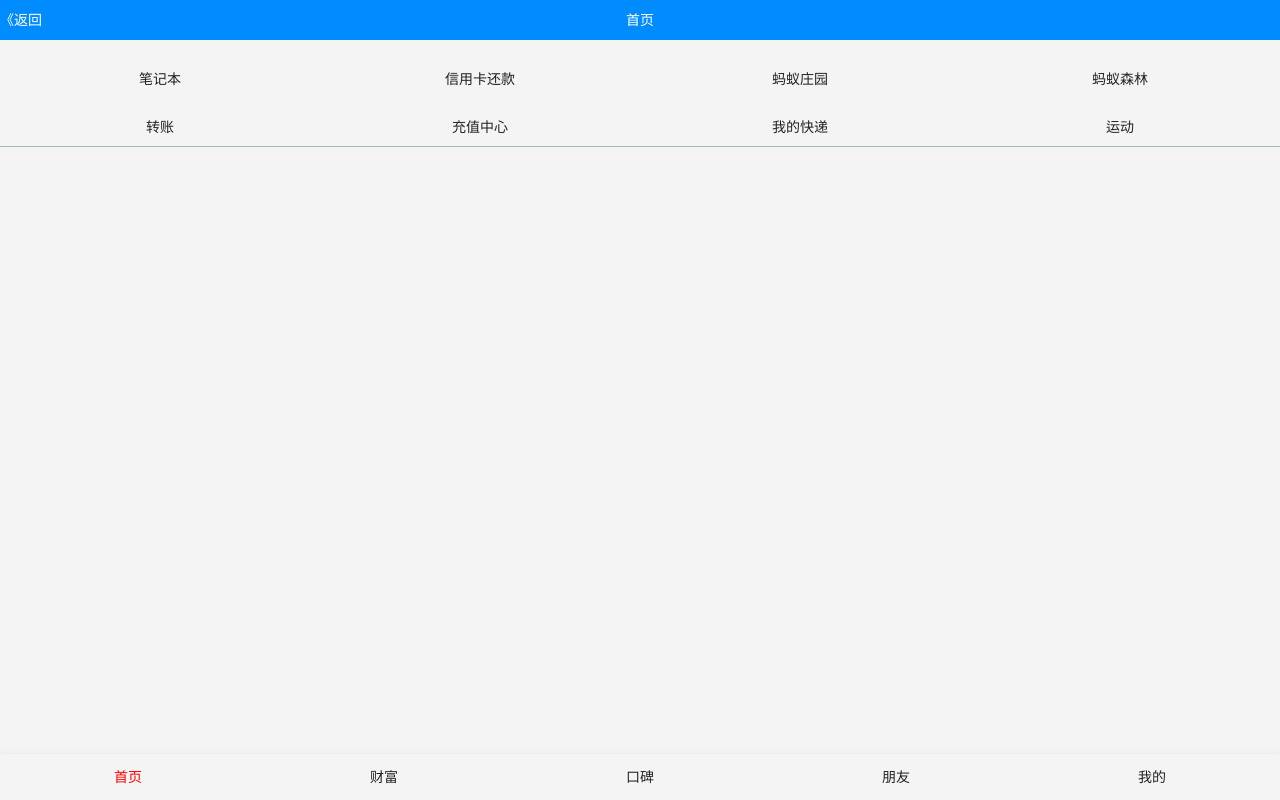
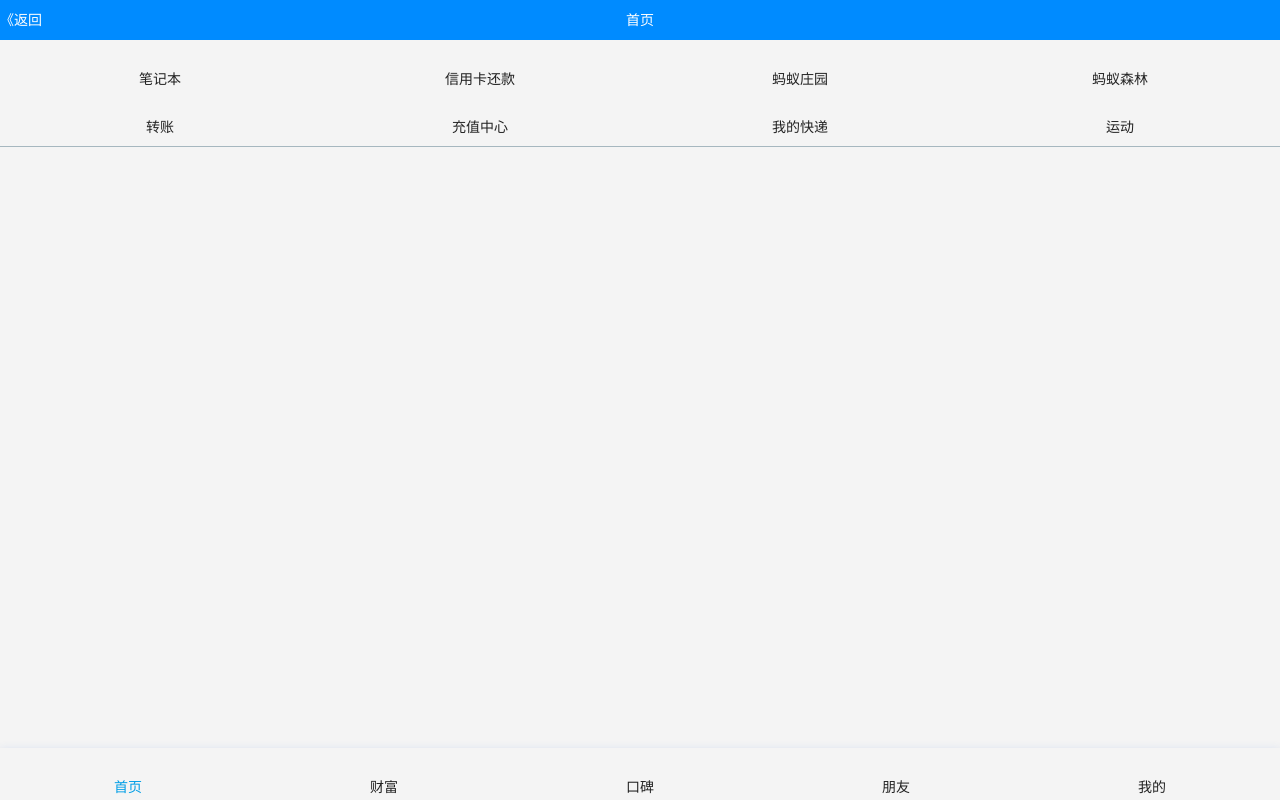
Before and after one commit to lnden/react-learning, a React (Create React App) app: page / in a window 1280 px wide. Built offline with nearby package versions, Linux system fonts and the light colour scheme; a web font is replaced by a local one.

Commit message:
修改底部导航，添加页面

```diff
--- a/public/index.html
+++ b/public/index.html
@@ -19,6 +19,9 @@
       work correctly both with client-side routing and a non-root public URL.
       Learn how to configure a non-root public URL by running `npm run build`.
     -->
+    <!--font class 使用下面的方式引入-->
+    <!--<link rel="stylesheet" href="//at.alicdn.com/t/font_774677_m4ixyv24l09.css">-->
+    <script src="//at.alicdn.com/t/font_774677_b4p6q2i8j.js"></script>
     <title>React App</title>
   </head>
   <body>
--- /dev/null
+++ b/src/components/footer/font.js
@@ -0,0 +1,4 @@
+
+const url = '//at.alicdn.com/t/font_774677_m4ixyv24l09.js';
+
+module.exports = url;
--- a/src/components/footer/index.css
+++ b/src/components/footer/index.css
@@ -13,9 +13,21 @@
     float:left;
     width:20%;
     text-align: center;
-    height:46px;
-    line-height: 46px;
+    height:52px;
+    line-height: 24px;
+}
+.public-footer ul li a{
+    display: block;
 }
 .selected{
-    color:#f00;
+    color:#009ee6;
 }
+.svg-icon {
+    font-size:18px;
+    display: block;
+    margin:0 auto;
+    width: 1.5em; height: 1.5em;
+    vertical-align: -0.15em;
+    fill: currentColor;
+    overflow: hidden;
+}
--- a/src/components/footer/index.js
+++ b/src/components/footer/index.js
@@ -9,7 +9,7 @@
 import React, { Component } from 'react'
 import { NavLink } from 'react-router-dom'
 import './index.css'
-// require('//at.alicdn.com/t/font_774677_m4ixyv24l09.css')
+// require('./font');   //不起作用
 
 export default class PublicFooter extends Component {
     render(){
@@ -18,27 +18,42 @@
                 <ul>
                     <li>
                         <NavLink to="/" exact activeClassName="selected">
-                            <i className="iconfont icon-_bendicang"></i>首页
+                            <svg className="svg-icon" aria-hidden="true">
+                                <use xlinkHref="#icon-homepage_fill"></use>
+                            </svg>
+                            <span>首页</span>
                         </NavLink>
                     </li>
                     <li>
                         <NavLink to="/treasure" activeClassName="selected">
-                            <i className="iconfont icon-_wyshenji"></i>财富
+                            <svg className="svg-icon" aria-hidden="true">
+                                <use xlinkHref="#icon-transaction_fill"></use>
+                            </svg>
+                            <span>财富</span>
                         </NavLink>
                     </li>
                     <li>
                         <NavLink to="/praise" activeClassName="selected">
-                            <i className="iconfont icon-_wyshenji"></i>口碑
+                            <svg className="svg-icon" aria-hidden="true">
+                                <use xlinkHref="#icon-shop_fill"></use>
+                            </svg>
+                            <span>口碑</span>
                         </NavLink>
                     </li>
                     <li>
                         <NavLink to="/friend" activeClassName="selected">
-                            <i className="iconfont icon-_muyue"></i>朋友
+                            <svg className="svg-icon" aria-hidden="true">
+                                <use xlinkHref="#icon-group_fill"></use>
+                            </svg>
+                            <span>朋友</span>
                         </NavLink>
                     </li>
                     <li>
                         <NavLink to="/personal" activeClassName="selected">
-                            <i className="iconfont icon-_jinhuodl"></i>我的
+                            <svg className="svg-icon" aria-hidden="true">
+                                <use xlinkHref="#icon-people_fill"></use>
+                            </svg>
+                            <span>我的</span>
                         </NavLink>
                     </li>
                 </ul>
```
